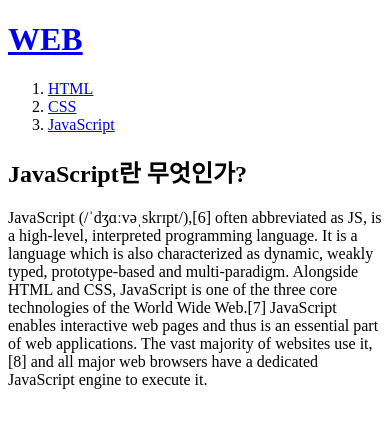
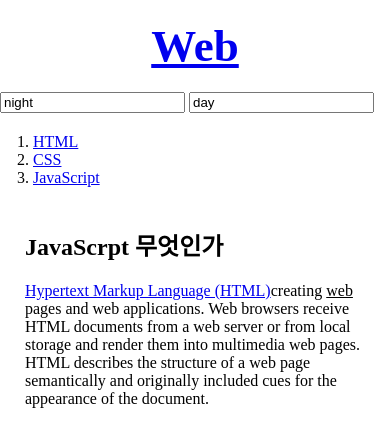
Before and after one commit to dudungE/Front_Study, a plain HTML site: page 3.html in a window 390 px wide. Drawn offline with Linux system fonts and the light colour scheme.

Commit message:
241224_update

```diff
--- a/3.html
+++ b/3.html
@@ -1,18 +1,39 @@
-<!-- 3.html -->
-<!DOCTYPE HTML>
+
+<!DOCTYPE html>
 <html>
   <head>
-        <title>WEB1 - JavaScript</title>
+    <title>WEB1 -JavaScript</title>
     <meta charset="utf-8">
+    <link rel="stylesheet" href="style.css" />
   </head>
   <body>
-        <h1><a href="index.html">WEB</a></h1>
+    <h1><a href="index.html">Web</a></h1>
+
+    <input type="butteon" name="" value="night">
+    <input type="butteon" name="" value="day">
+
+
+
+<div id="grid">
   <ol>
-            <li><a href="1.html">HTML</a></li>
+    <li><a href="1.html">HTML</a> </li>
     <li><a href="2.html">CSS</a></li>
     <li><a href="3.html">JavaScript</a></li>
   </ol>
-        <h2>JavaScript란 무엇인가?</h2>
-        <p>JavaScript (/ˈdʒɑːvəˌskrɪpt/),[6] often abbreviated as JS, is a high-level, interpreted programming language. It is a language which is also characterized as dynamic, weakly typed, prototype-based and multi-paradigm. Alongside HTML and CSS, JavaScript is one of the three core technologies of the World Wide Web.[7] JavaScript enables interactive web pages and thus is an essential part of web applications. The vast majority of websites use it,[8] and all major web browsers have a dedicated JavaScript engine to execute it.</p>
+
+
+
+  <div id="article">
+  <h2>JavaScrpt 무엇인가</h2>
+
+  <p><a href="https://naver.com" target="_blank" title="HTML5 specification">Hypertext Markup Language (HTML)</a is the standard markup language for <strong>creating <u>web</u> pages</strong> and web applications. Web browsers receive HTML documents from a web server or from local storage and render them into multimedia web pages. HTML describes the structure of a web page semantically and originally included cues for the appearance of the document.</p>
+  </div>
+  <!-- 1.html -->
+</div>
+
+
+
+
 </body>
+
 </html>
--- /dev/null
+++ b/style.css
@@ -0,0 +1,52 @@
+<style>
+
+    a {
+        color: red;
+        text-decoration: none;
+    }
+    h1 {
+        color: blue;
+        font-size: 45px;
+        text-align: center;
+        border-bottom: 1px solid gray;
+        margin: 0px;
+        padding: 20px;
+    }
+
+  #grid ol {
+      border-right: 1px solid gray;
+      width: 100px;
+      margin: 0;
+      padding: 20px;
+      padding-left: 33px
+    }
+
+    body {
+      margin: 0px;
+    }
+
+    #grid {
+      display: grid;
+      grid-template-columns: 150px 1fr;
+    }
+
+    #article {
+      padding-left: 25px;
+    }
+
+    @media (max-width: 800px) {
+      #grid {
+        display: block;
+      }
+
+      #grid ol {
+        border-right: none;
+      }
+
+      h1 {
+        border-bottom: none;
+      }
+
+    }
+
+</style>
```
Also changed, not shown: ex1.html (added, +19 -0 lines), ex2.html (added, +12 -0 lines), ex3.html (added, +71 -0 lines). Lines whose indentation alone changed are shown as unchanged.
